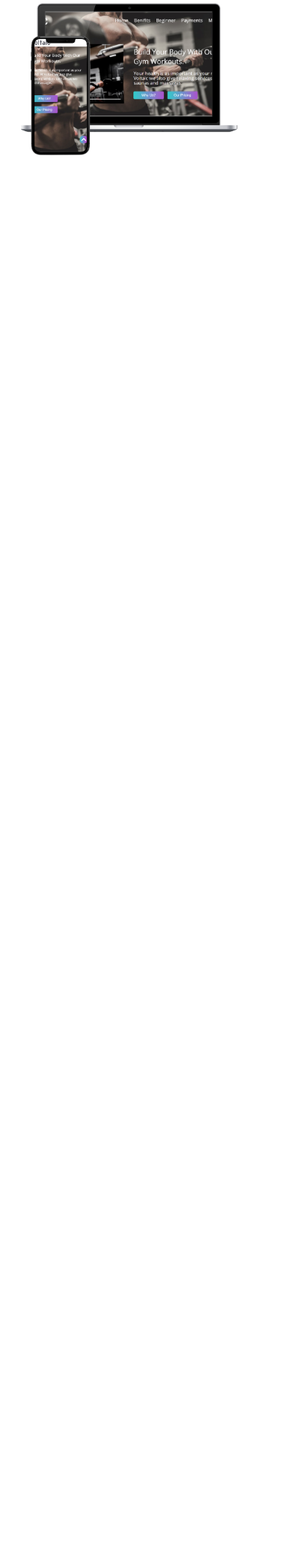
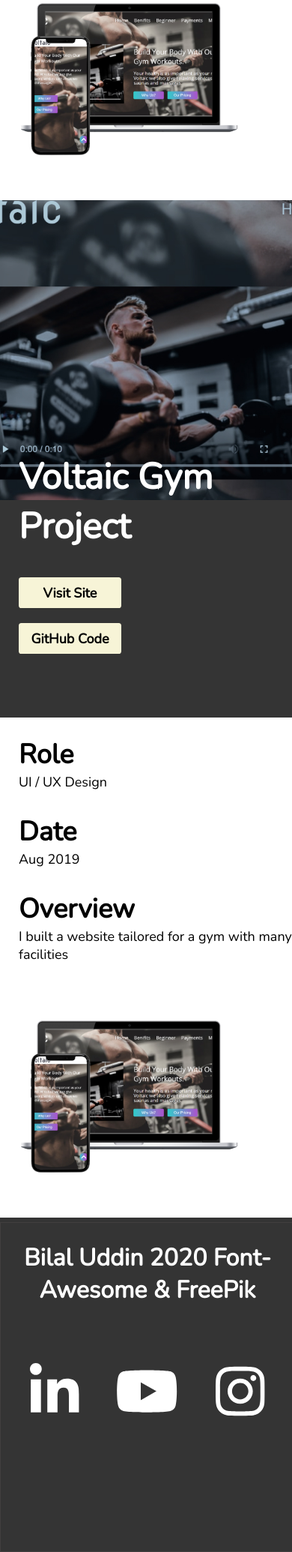
Before and after one commit to Aim-Entity/new-portfolio, a Django app: page /projects in a window 390 px wide; the page is wider, and only the part inside the window is pictured. Shown: the part 1090-3160 px from the top of that part at 75% size. Before the commit the page ends 1297 px from the top of that part, so only its background shows below. Run offline with Django 3.2, Linux system fonts and the light colour scheme; parts of the project's set-up code (start-up, migrations or seed data) failed here and were passed over; some libraries are stand-ins or nearby versions.

Commit message:
Phone view projects done

```diff
--- a/projects/static/project/style.css
+++ b/projects/static/project/style.css
@@ -96,3 +96,56 @@
   justify-content: center;
   margin-top: 100px;
 }
+
+.section7 {
+  margin-top: 25px;
+  height: 440px;
+  border: 1px solid #413f3f;
+}
+
+.footer-title {
+  width: 344px;
+  height: 132px;
+  font-weight: 600;
+  font-size: 32px;
+
+  text-align: center;
+  margin: 0 auto;
+  margin-top: 25px;
+}
+
+.footer-social {
+  width: 80%;
+  display: flex;
+  justify-content: space-between;
+  margin: 0 auto;
+  margin-top: 30px;
+}
+@media screen and (min-width: 840px) {
+}
+@media screen and (min-width: 1220px) {
+  .section7 {
+    margin-top: 75px;
+    height: 440px;
+    border: 1px solid #413f3f;
+  }
+
+  .footer-title {
+    width: 344px;
+    height: 132px;
+    font-weight: 600;
+    font-size: 32px;
+
+    text-align: center;
+    margin: 0 auto;
+    margin-top: 25px;
+  }
+
+  .footer-social {
+    width: 80%;
+    display: flex;
+    justify-content: space-between;
+    margin: 0 auto;
+    margin-top: 30px;
+  }
+}
--- a/templates/project/projects.htm
+++ b/templates/project/projects.htm
@@ -47,6 +47,57 @@
         <img src="{% static 'project/imgs/laptop.png' %}" alt="laptop" class="item-laptop">
       </div>
     </div>
+
+    <div class="section1">
+      <img src="{% static 'project/imgs/cover.jpg' %}" alt="cover" class="s1-cover">
+
+      <div class="item-detail">
+        <h2 class="item-name">Voltaic Gym Project</h2>
+
+        <div class="item-buttons">
+          <a href="#" class="cta main-content section-btn">Visit Site</a>
+          <a href="#" class="cta main-content section-btn">GitHub Code</a>
+        </div>
+      </div>
+    </div>
+
+    <div class="section2">
+      <div class="item-credentials">
+        <div class="item-role item-section">
+          <h3 class="cred-title cred-top">Role</h3>
+          <h3 class="cred-info">UI / UX Design</h3>
+        </div>
+        <div class="item-date item-section">
+          <h3 class="cred-title">Date</h3>
+          <h3 class="cred-info">Aug 2019</h3>
+        </div>
+        <div class="item-overview item-section">
+          <h3 class="cred-title">Overview</h3>
+          <h3 class="cred-info">I built a website tailored for a gym with many facilities</h3>
+        </div>
+      </div>
+
+      <div class="item-devices">
+        <img src="{% static 'project/imgs/phone.png' %}" alt="phone" class="item-phone">
+        <img src="{% static 'project/imgs/laptop.png' %}" alt="laptop" class="item-laptop">
+      </div>
+
+      <div class="section7">
+        <footer>
+          <div class="footer">
+            <h3 class="footer-title">Bilal Uddin 2020
+              Font-Awesome & FreePik</h3>
+
+            <div class="footer-social">
+              <a href="https://www.linkedin.com/feed/" target="__blank"><img src="{% static 'home/imgs/linkedin.svg' %}" alt="linkedin" class="linked"></a>
+
+              <a href="https://www.youtube.com/channel/UC30e_OFzwKgXATYX3X9pBeA?view_as=subscriber" target="__blank"><img src="{% static 'home/imgs/youtube.svg' %}" alt="youtube" class="youtube"></a>
+
+              <a href="https://www.instagram.com/tangoprotocol/?hl=en" target="__blank"><img src="{% static 'home/imgs/instagram.svg' %}" alt="instagram" class="instagram"></a>
+            </div>
+          </div>
+        </footer>
+      </div>
   </div>
   {% endblock %}
 </body>
```
